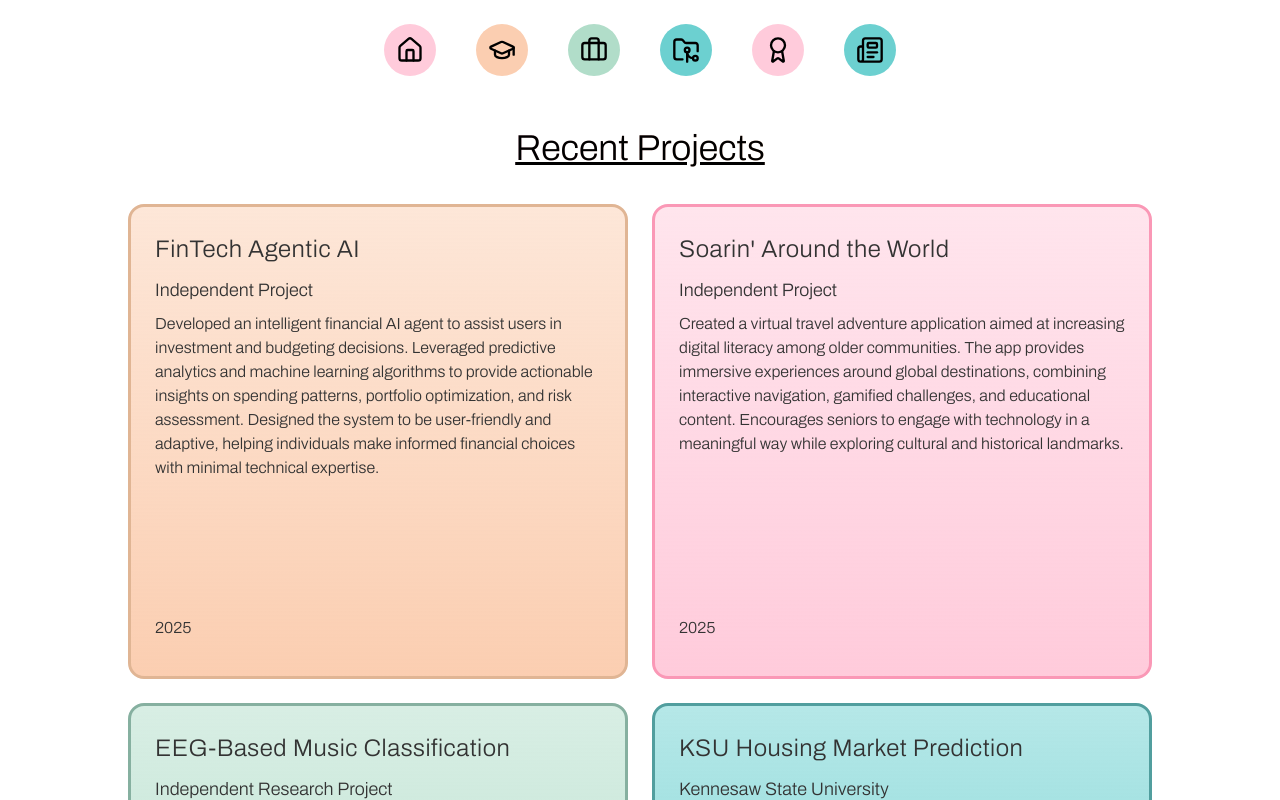
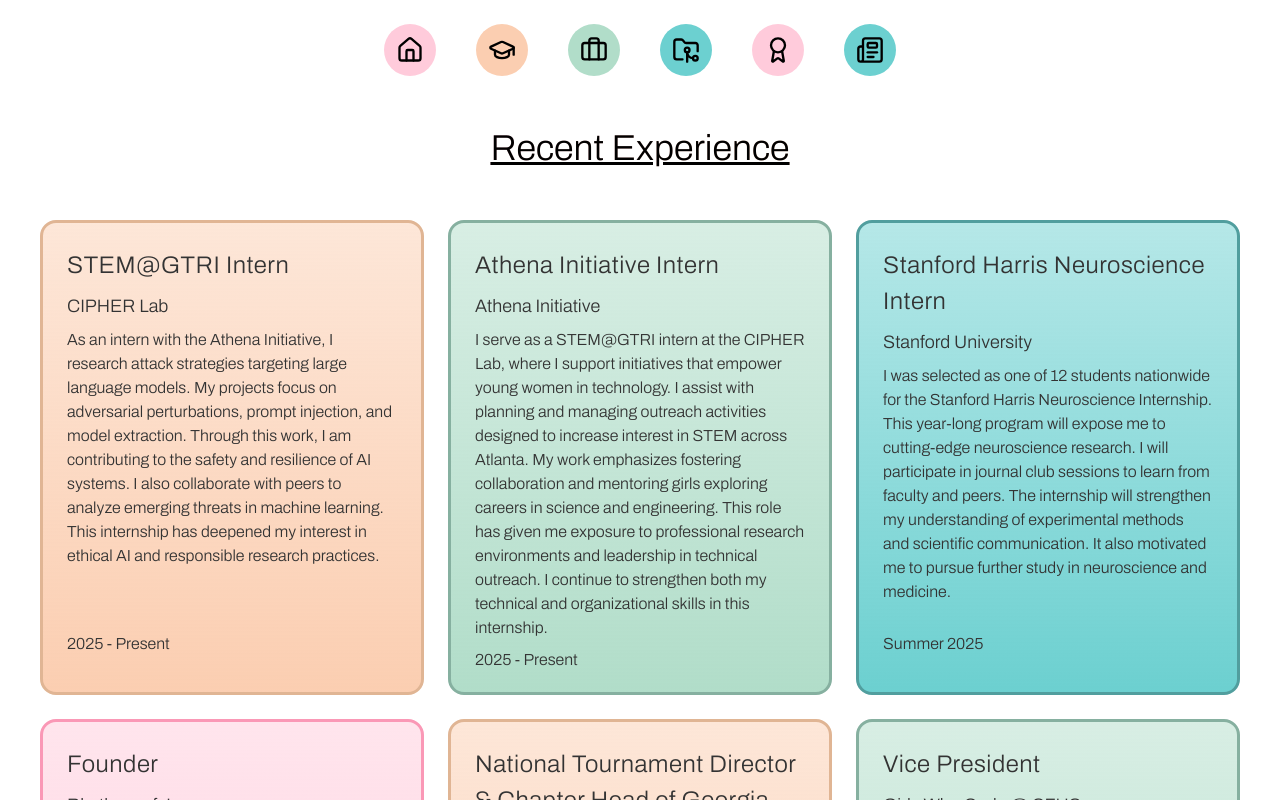
Before and after one commit to hannahsundar16/My-Personal-Website, a Next.js app: page /expPage in a window 1280 px wide. Shown: the top 800 px of the page. Built offline with nearby package versions, Linux system fonts and the light colour scheme.

Commit message:
fixed changes

```diff
--- a/app/expPage/page.tsx
+++ b/app/expPage/page.tsx
@@ -1,63 +1,80 @@
 import Navbar from '../components/header';
 import { UCProjectBox } from '../components/UnclickableCard';
 
-const ProjPage = () => {
+const ExpPage = () => {
   return (
-    <div className="flex flex-col items-center justify-center min-h-screen">
+    <div>
       <div className="block mb-4 w-full">
         <Navbar />
       </div>
-      <section id="proj" className="w-full flex flex-col items-center">
-        <div className="flex items-center justify-center w-full mb-6">
+
+      <section id="exp">
+        <div className="flex items-center justify-center w-full">
           <div className="bg-white p-3 rounded-lg">
             <h1 className="text-4xl font-bold text-center bg-clip-text underline text-black bg-gradient-to-r from-[#ffcbdb] to-[#fbceb1]">
-              Recent Projects
+              Recent Experience
             </h1>
           </div>
         </div>
 
-        <div className="grid grid-cols-1 sm:grid-cols-2 gap-6 justify-center items-center max-w-5xl">
-
+        <div className="w-screen grid grid-cols-1 sm:grid-cols-1 md:grid-cols-2 lg:grid-cols-3 xl:grid-cols-3 place-items-center gap-6 pt-6 pb-10 xl:p-10 px-6">
           <UCProjectBox
-            title="FinTech Agentic AI"
-            org="Independent Project"
-            date="2025"
-            desc={`Developed an intelligent financial AI agent to assist users in investment and budgeting decisions. Leveraged predictive analytics and machine learning algorithms to provide actionable insights on spending patterns, portfolio optimization, and risk assessment. Designed the system to be user-friendly and adaptive, helping individuals make informed financial choices with minimal technical expertise.`}
+            title="STEM@GTRI Intern"
+            org="CIPHER Lab"
+            date="2025 - Present"
+            desc="As an intern with the Athena Initiative, I research attack strategies targeting large language models. My projects focus on adversarial perturbations, prompt injection, and model extraction. Through this work, I am contributing to the safety and resilience of AI systems. I also collaborate with peers to analyze emerging threats in machine learning. This internship has deepened my interest in ethical AI and responsible research practices."
             color="#fbceb1"
             borderColor="#e0b594"
           />
 
           <UCProjectBox
-            title="Soarin' Around the World"
-            org="Independent Project"
-            date="2025"
-            desc={`Created a virtual travel adventure application aimed at increasing digital literacy among older communities. The app provides immersive experiences around global destinations, combining interactive navigation, gamified challenges, and educational content. Encourages seniors to engage with technology in a meaningful way while exploring cultural and historical landmarks.`}
+            title="Athena Initiative Intern"
+            org="Athena Initiative"
+            date="2025 - Present"
+            desc="I serve as a STEM@GTRI intern at the CIPHER Lab, where I support initiatives that empower young women in technology. I assist with planning and managing outreach activities designed to increase interest in STEM across Atlanta. My work emphasizes fostering collaboration and mentoring girls exploring careers in science and engineering. This role has given me exposure to professional research environments and leadership in technical outreach. I continue to strengthen both my technical and organizational skills in this internship."
+            color="#b1ddc9"
+            borderColor="#86b0a0"
+          />
+
+          <UCProjectBox
+            title="Stanford Harris Neuroscience Intern"
+            org="Stanford University"
+            date="Summer 2025"
+            desc="I was selected as one of 12 students nationwide for the Stanford Harris Neuroscience Internship. This year-long program will expose me to cutting-edge neuroscience research. I will participate in journal club sessions to learn from faculty and peers. The internship will strengthen my understanding of experimental methods and scientific communication. It also motivated me to pursue further study in neuroscience and medicine."
+            color="#6cd0d0"
+            borderColor="#519e9e"
+          />
+
+          <UCProjectBox
+            title="Founder"
+            org="Rhythms of Joy"
+            date="2021 - Present"
+            desc="I founded Rhythms of Joy to bring music and service to senior citizens. Over four years, I organized more than 70 concerts across local senior living facilities. I recruited student musicians and coordinated performances to foster intergenerational connections. The program has impacted hundreds of residents, creating meaningful community engagement. For this work, I received the Gold President’s Volunteer Service Award and was featured in the Forsyth County News."
             color="#ffcbdb"
             borderColor="#fa98b6"
           />
 
           <UCProjectBox
-            title="EEG-Based Music Classification"
-            org="Independent Research Project"
-            date="2025"
-            desc={`Designed a system to classify melodies and musical patterns using EEG signals. Analyzed brainwave data to detect and differentiate musical sequences, providing insight into neural responses to music. This project bridges neuroscience and computer science and has potential applications in music therapy, brain-computer interfaces, and cognitive research.`}
+            title="National Tournament Director & Chapter Head of Georgia"
+            org="Mustang Math"
+            date="2021 - Present"
+            desc="I serve as the Tournament Director for Mustang Math in Georgia, running competitions across schools statewide. I lead a development team through bi-weekly meetings to prepare events. My outreach has expanded participation to over 600 students in the U.S. and 1,000 internationally. I regularly present at MathCounts competitions to recruit new students. Through this work, I have promoted math education and leadership opportunities for middle schoolers."
+            color="#fbceb1"
+            borderColor="#e0b594"
+          />
+
+          <UCProjectBox
+            title="Vice President"
+            org="Girls Who Code @ SFHS"
+            date="2025 - Present"
+            desc="As Vice President of the Girls Who Code chapter at SFHS, I provide coding opportunities for girls across the country. I support hackathons that empower underrepresented genders in technology. I also help develop sponsorships and partnerships to grow chapter resources. Our group fosters digital literacy and encourages girls to pursue careers in computer science. This role combines my passion for leadership and technical advocacy."
             color="#b1ddc9"
             borderColor="#86b0a0"
           />
-
-          <UCProjectBox
-            title="KSU Housing Market Prediction"
-            org="Kennesaw State University"
-            date="2024"
-            desc={`Developed a data science model to predict housing market trends using historical real estate data. Utilized regression analysis, feature engineering, and predictive modeling to forecast housing prices and assess market dynamics. The project provides actionable insights for potential homebuyers, investors, and policy planners, highlighting key factors driving market fluctuations.`}
-            color="#6cd0d0"
-            borderColor="#519e9e"
-          />
-
         </div>
       </section>
     </div>
   );
 };
 
-export default ProjPage;
+export default ExpPage;
--- a/app/page.tsx
+++ b/app/page.tsx
@@ -35,7 +35,7 @@
                 Hannah Sundar
               </h1>
               <h2 className="text-2xl font-semibold text-[#6cd0d0] mb-3">
-                Software Developer
+                Human-Computer Interaction Engineering Lead
               </h2>
               <p className="text-md sm:text-lg text-gray-700">
                 High School Junior based in Atlanta with interests in AI, Machine Learning, and Web Development
```
